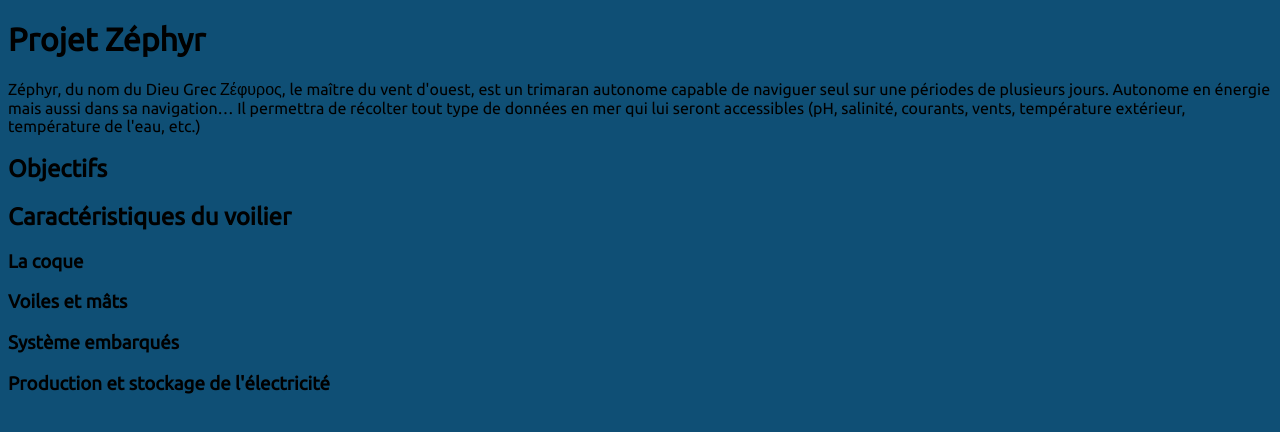
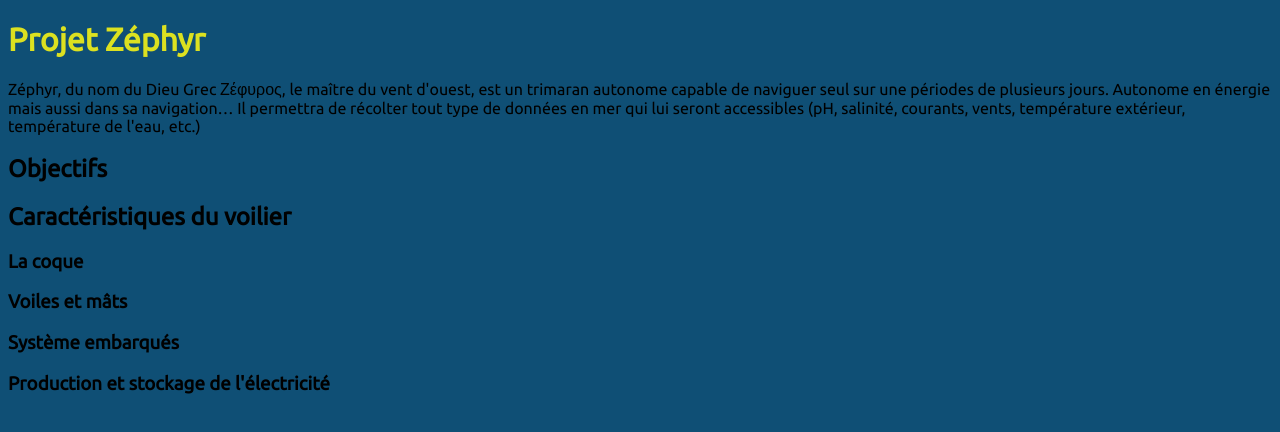
Before and after one commit to ieba2/HydroSharks-website, a plain HTML site: page who/who.html in a window 1280 px wide. Drawn offline with Linux system fonts and the light colour scheme; a web font is replaced by a local one.

Commit message:
modified:   who/who.css

```diff
--- a/who/who.css
+++ b/who/who.css
@@ -10,5 +10,5 @@ body {
 }
 
 h1 {
-
+    color: var(--yellow-title);
 }
```
